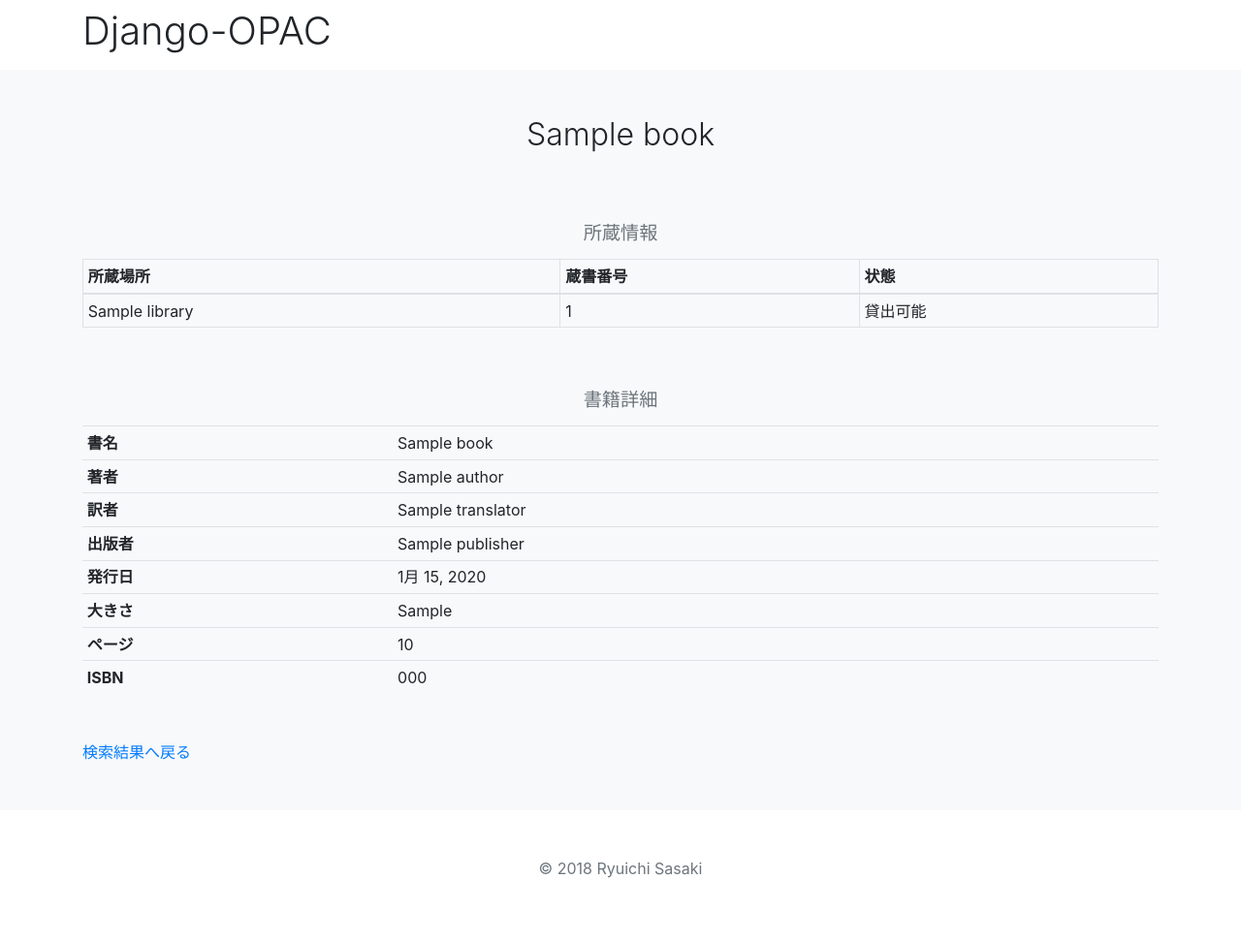
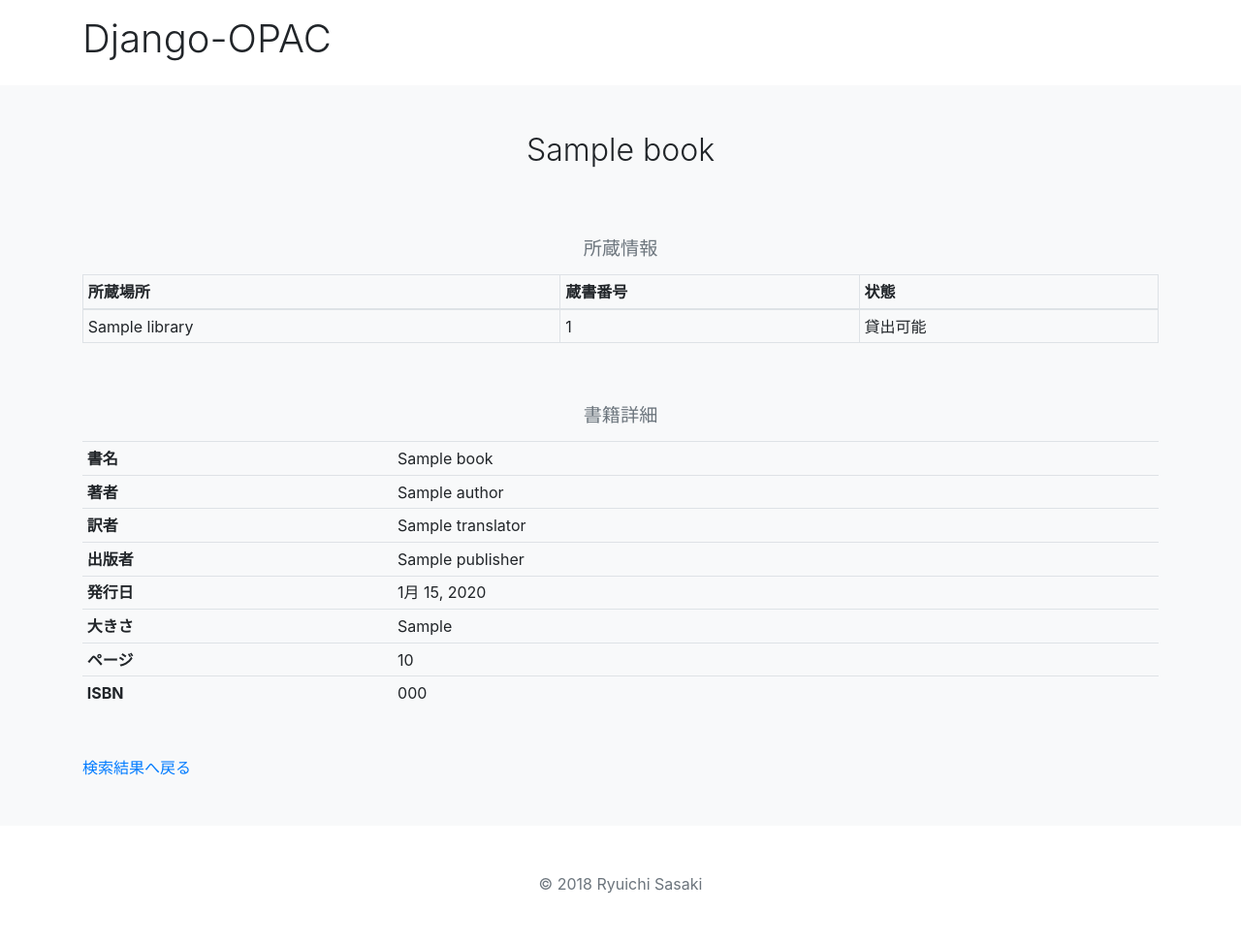
Before and after one commit to rimphyd/Django-OPAC, a Django app: page /opac/book/1/ in a window 1280 px wide. Shown: the whole page at 97% size. Run offline with Django 3.2, Linux system fonts and the light colour scheme; tables that the repository leaves empty hold one stand-in row (values such as "Sample post"); some libraries are stand-ins or nearby versions.

Commit message:
Feature/improve site design (#40)
* Extend header area

* Remove unnecessary margin

```diff
--- a/opac/templates/opac/base.html
+++ b/opac/templates/opac/base.html
@@ -11,7 +11,7 @@
   {% block extra_css %}{% endblock %}
 </head>
 <body>
-  <header class="py-2">
+  <header class="py-3">
     <div class="container">
       <h1>
         <a href="{% url 'opac:search' %}"
@@ -48,7 +48,7 @@
 
   <footer class="py-5 text-center text-muted">
     <div class="container">
-      <p>&copy; 2018 Ryuichi Sasaki</p>
+      <p class="mb-0">&copy; 2018 Ryuichi Sasaki</p>
     </div>
   </footer>
 
```
